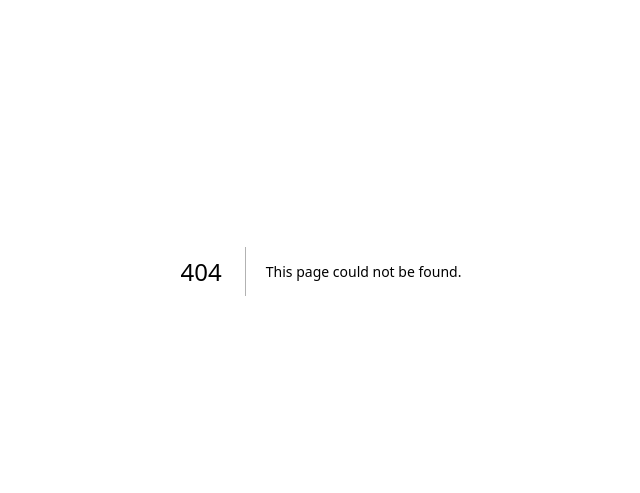
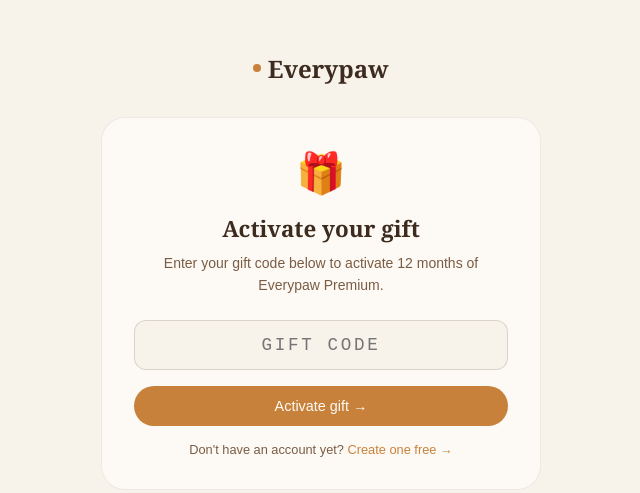
Before and after one commit to CookServices/everypaw, a Next.js app: page /redeem in a window 1280 px wide. Before the commit this address had no page. Shown: the part 129-622 px from the top of the page, without its empty margins (319-959 px from the left). Built offline with nearby package versions, Linux system fonts and the light colour scheme.

Commit message:
Create page.tsx

```diff
--- /dev/null
+++ b/src/app/redeem/page.tsx
@@ -0,0 +1,78 @@
+"use client";
+
+import { useEffect, useState } from "react";
+import Link from "next/link";
+
+export default function RedeemPage() {
+  const [code, setCode] = useState("");
+  const [status, setStatus] = useState<"idle" | "loading" | "error">("idle");
+  const [error, setError] = useState("");
+
+  useEffect(() => {
+    const params = new URLSearchParams(window.location.search);
+    const c = params.get("code");
+    if (c) setCode(c);
+  }, []);
+
+  const handleRedeem = async () => {
+    if (!code.trim()) { setError("Please enter your gift code."); return; }
+    setStatus("loading");
+    setError("");
+    const res = await fetch("/api/gift/redeem", {
+      method: "POST",
+      headers: { "Content-Type": "application/json" },
+      body: JSON.stringify({ code: code.trim() }),
+    });
+    const data = await res.json();
+    if (data.url) {
+      window.location.href = data.url;
+    } else {
+      setError(data.error || "Invalid or already used code.");
+      setStatus("error");
+    }
+  };
+
+  return (
+    <div style={{ minHeight: "100vh", background: "#F7F2EA", display: "flex", alignItems: "center", justifyContent: "center", padding: "2rem", fontFamily: "'DM Sans', sans-serif" }}>
+      <div style={{ maxWidth: 440, width: "100%" }}>
+        <div style={{ textAlign: "center", marginBottom: "2rem" }}>
+          <Link href="/" style={{ fontFamily: "Georgia, serif", fontSize: "1.5rem", fontWeight: 600, color: "#3D2B1F", textDecoration: "none", display: "inline-flex", alignItems: "center", gap: ".4rem" }}>
+            <span style={{ width: 8, height: 8, borderRadius: "50%", background: "#C8813A", display: "inline-block" }} />
+            Everypaw
+          </Link>
+        </div>
+
+        <div style={{ background: "#FDFAF5", borderRadius: 24, padding: "2rem", border: "1px solid rgba(61,43,31,.08)", textAlign: "center" }}>
+          <div style={{ fontSize: "2.5rem", marginBottom: "1rem" }}>🎁</div>
+          <h2 style={{ fontFamily: "Georgia, serif", fontSize: "1.4rem", color: "#3D2B1F", marginBottom: ".5rem" }}>Activate your gift</h2>
+          <p style={{ fontSize: ".875rem", color: "#7A5C44", fontWeight: 300, lineHeight: 1.6, marginBottom: "1.5rem" }}>
+            Enter your gift code below to activate 12 months of Everypaw Premium.
+          </p>
+
+          <input
+            type="text"
+            value={code}
+            onChange={e => setCode(e.target.value.toUpperCase())}
+            placeholder="GIFT CODE"
+            style={{ width: "100%", padding: ".875rem", borderRadius: 12, border: "1.5px solid rgba(61,43,31,.15)", background: "#F7F2EA", fontFamily: "monospace", fontSize: "1.1rem", color: "#3D2B1F", outline: "none", textAlign: "center", letterSpacing: ".15em", marginBottom: "1rem", boxSizing: "border-box" }}
+          />
+
+          {error && <p style={{ fontSize: ".8rem", color: "#A32D2D", marginBottom: "1rem" }}>{error}</p>}
+
+          <button
+            onClick={handleRedeem}
+            disabled={status === "loading"}
+            style={{ width: "100%", padding: ".75rem", borderRadius: 100, border: "none", background: "#C8813A", color: "#FDFAF5", fontFamily: "inherit", fontSize: ".9rem", fontWeight: 500, cursor: "pointer", opacity: status === "loading" ? .7 : 1, marginBottom: "1rem" }}
+          >
+            {status === "loading" ? "Activating…" : "Activate gift →"}
+          </button>
+
+          <p style={{ fontSize: ".8rem", color: "#7A5C44", fontWeight: 300 }}>
+            Don&apos;t have an account yet?{" "}
+            <Link href="/auth/signup" style={{ color: "#C8813A", textDecoration: "none" }}>Create one free →</Link>
+          </p>
+        </div>
+      </div>
+    </div>
+  );
+}
```
